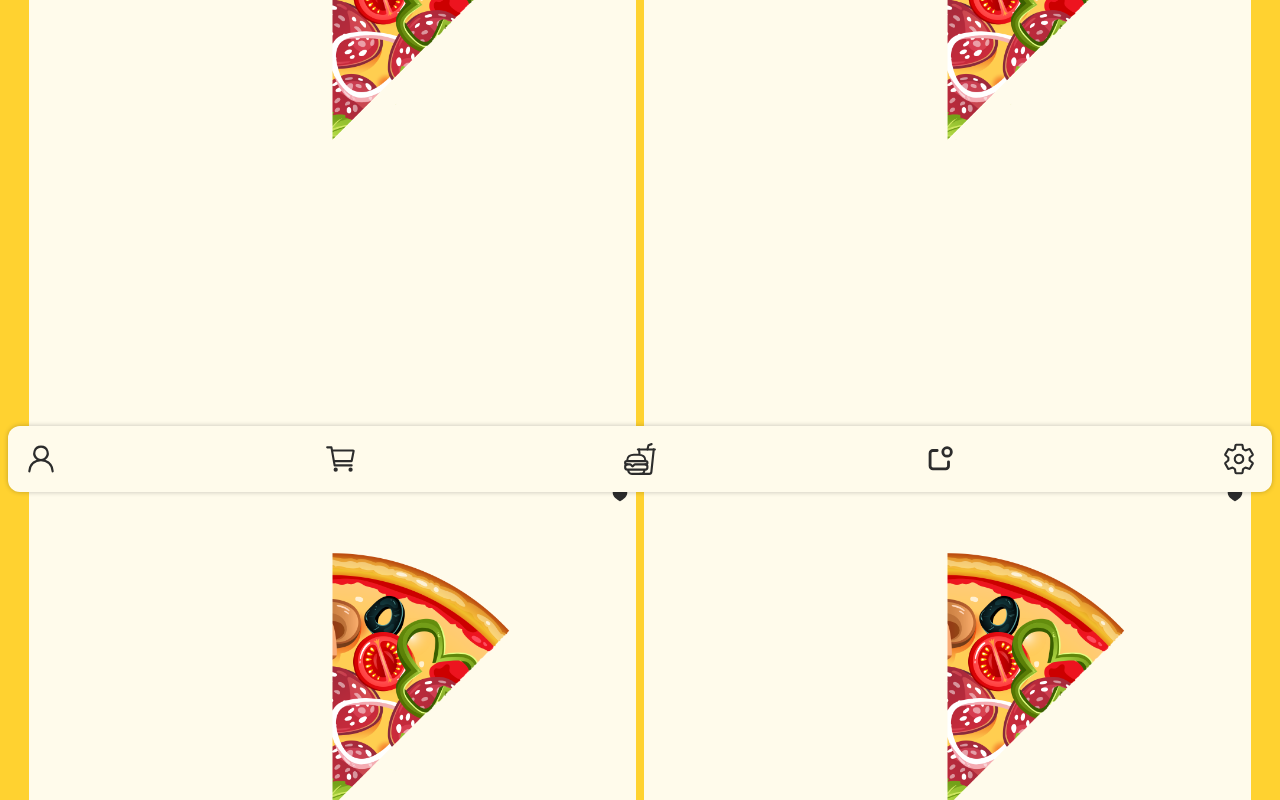
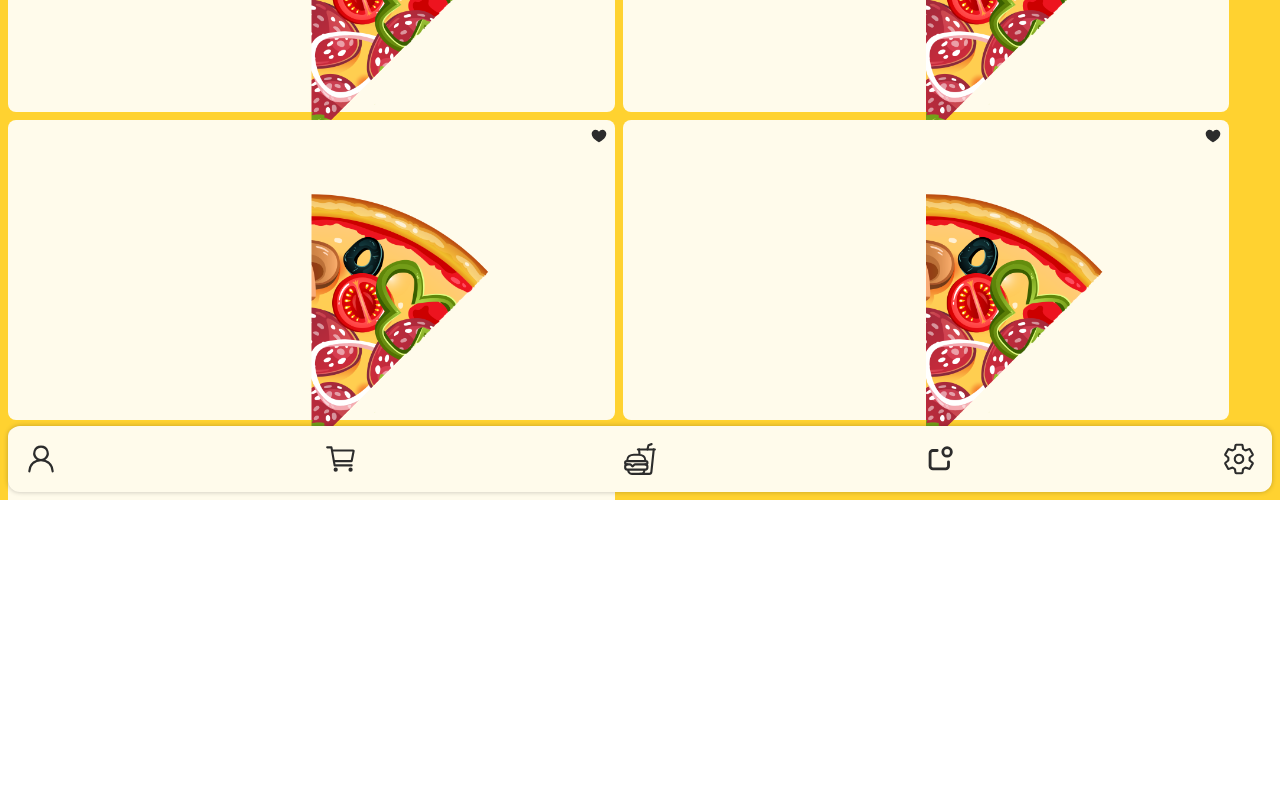
Before and after one commit to mahdibaderloo/fastfood, a React (Vite) app: page /favorites in a window 1280 px wide. Shown: the part 300-1100 px from the top of the page. After the commit the page ends 800 px from the top, so only its background shows below. Built offline with nearby package versions, Linux system fonts and the light colour scheme.

Commit message:
add AddFavoritesButton component

```diff
--- a/src/components/Header.tsx
+++ b/src/components/Header.tsx
@@ -9,7 +9,7 @@ interface Props {
 
 function Header({
   children,
-  classHeader = "w-full flex items-center justify-center py-4 fixed bg-amber-300 dark:bg-neutral-800",
+  classHeader = "w-full flex items-center justify-center py-4 fixed z-50 bg-amber-300 dark:bg-neutral-800",
   classP = "text-5xl dark:text-amber-300",
   pContent,
 }: Props) {
--- /dev/null
+++ b/src/features/favorites/AddFavoritesButton.tsx
@@ -0,0 +1,13 @@
+import { IoMdAdd } from "react-icons/io";
+
+function AddFavoritesButton() {
+  return (
+    <li className="bg-amber-50 rounded-lg w-[48%] flex flex-col p-2 relative h-[300px]">
+      <p className="h-full flex justify-center items-center">
+        <IoMdAdd size={70} color="#2c2c2c" />
+      </p>
+    </li>
+  );
+}
+
+export default AddFavoritesButton;
--- a/src/features/favorites/FavoritesItem.tsx
+++ b/src/features/favorites/FavoritesItem.tsx
@@ -3,7 +3,7 @@ import pizza from "../../data/images/loading-1.png";
 
 function FavoritesItem() {
   return (
-    <li className="bg-amber-50 rounded-lg w-[48%] flex flex-col p-2 relative">
+    <li className="bg-amber-50 rounded-lg w-[48%] h-[300px] flex flex-col justify-between p-2 relative">
       <p className="self-end">
         {/* <GoHeart size={30} color="#2c2c2c" /> */}
         <GoHeartFill color="#2c2c2c" />
--- a/src/pages/Favorites.tsx
+++ b/src/pages/Favorites.tsx
@@ -1,17 +1,20 @@
 import Header from "../components/Header";
+import AddFavoritesButton from "../features/favorites/AddFavoritesButton";
 import FavoritesItem from "../features/favorites/FavoritesItem";
 
 function Favorites() {
   return (
     <>
       <Header pContent="FAVOR!TES" />
-      <main className="overflow-y-scroll pt-22">
-        <ul className="flex items-center justify-center flex-wrap gap-2 mt-4 p-2">
+      <main className="overflow-y-scroll pt-22 h-screen">
+        <ul className="flex items-center justify-start flex-wrap gap-2 mt-4 p-2">
           <FavoritesItem />
           <FavoritesItem />
           <FavoritesItem />
           <FavoritesItem />
+          <AddFavoritesButton />
         </ul>
+        <div className="w-full h-16"></div>
       </main>
     </>
   );
```
